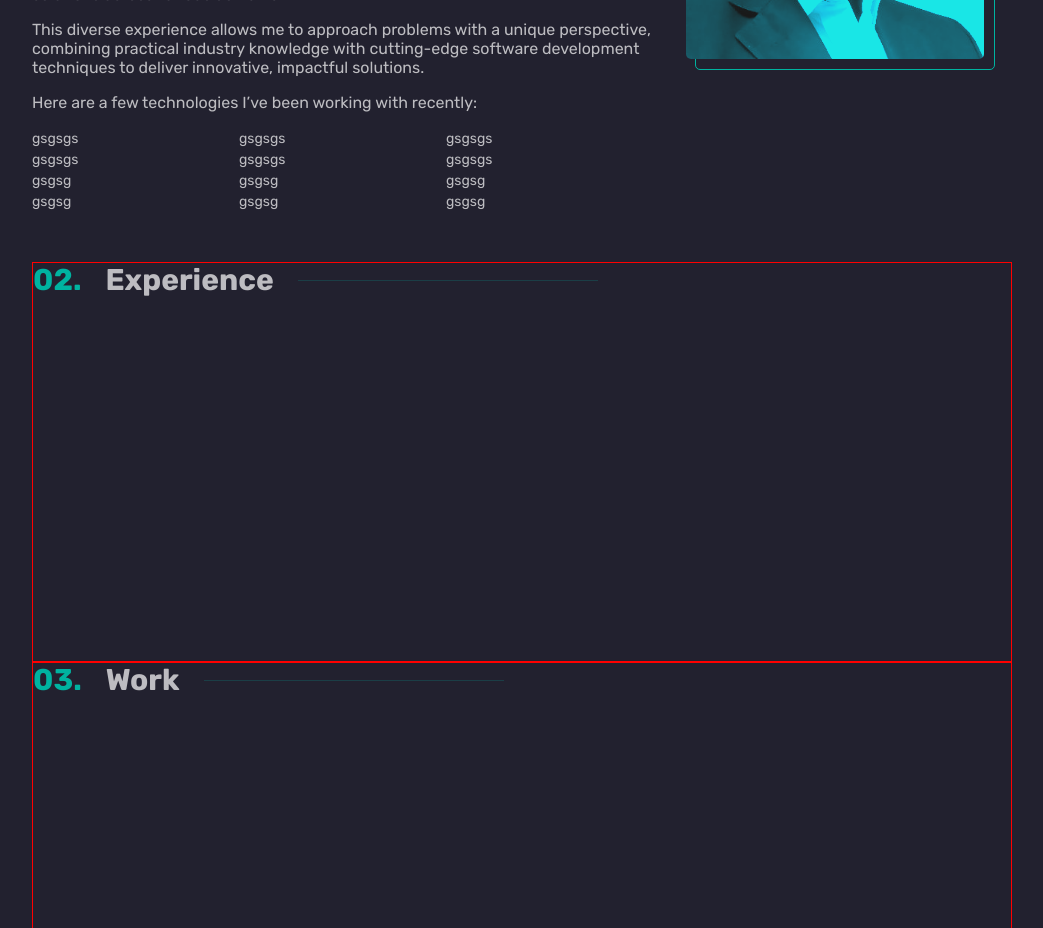
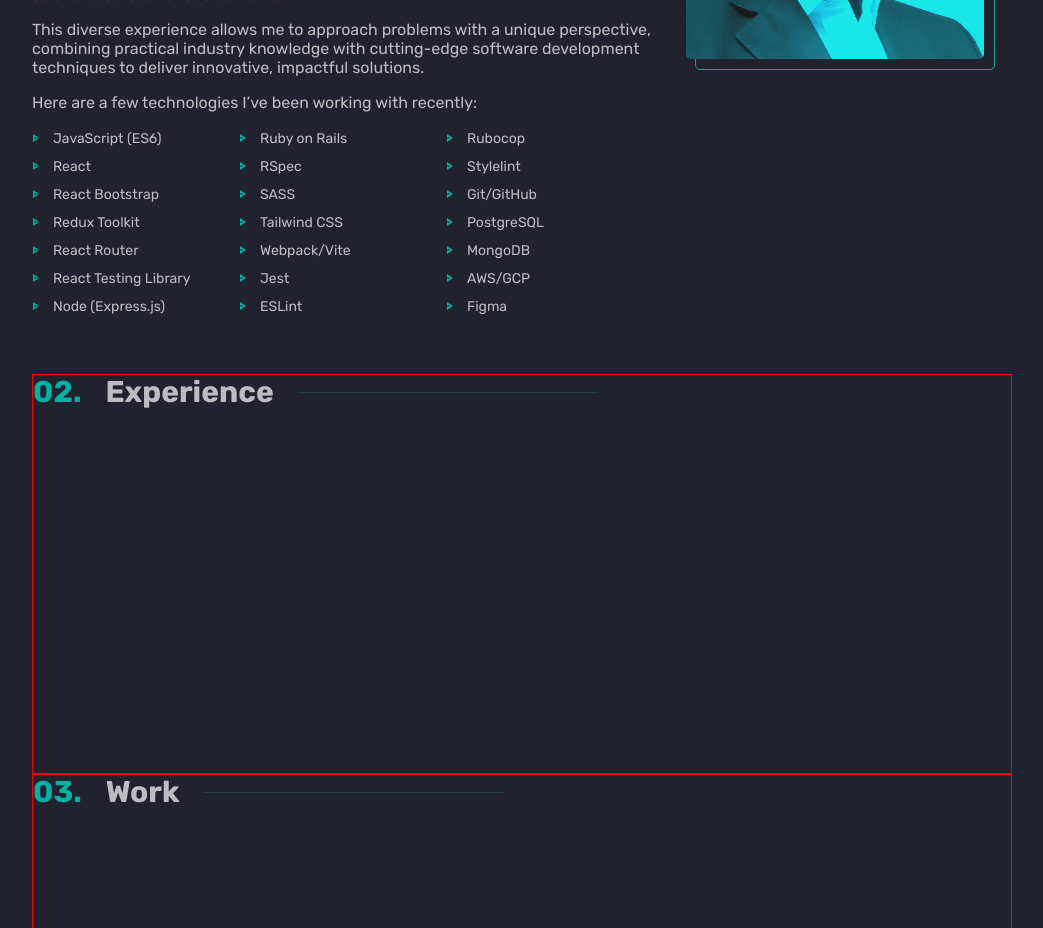
Before and after one commit to fmanimashaun/fmanimashaun.github.io, a React (Vite) app: page / in a window 1280 px wide. Shown: the part 960-1888 px from the top of the page, without its empty margins (118-1161 px from the left). Built offline with nearby package versions, Linux system fonts and the light colour scheme.

Commit message:
Update the about

```diff
--- a/src/components/AboutContent.jsx
+++ b/src/components/AboutContent.jsx
@@ -31,22 +31,33 @@ const AboutContent = () => {
         <p>Here are a few technologies I’ve been working with recently:</p>
         <div className="about__tech">
         <ul>
-            <li>gsgsgs</li>
-            <li>gsgsgs</li>
-            <li>gsgsg</li>
-            <li>gsgsg</li>
+  <li>JavaScript (ES6)</li>
+  <li>React</li>
+  <li>React Bootstrap</li>
+  <li>Redux Toolkit</li>
+  <li>React Router</li>
+  <li>React Testing Library</li>
+  <li>Node (Express.js)</li>
 </ul>
+
 <ul>
-            <li>gsgsgs</li>
-            <li>gsgsgs</li>
-            <li>gsgsg</li>
-            <li>gsgsg</li>
+  <li>Ruby on Rails</li>
+  <li>RSpec</li>
+  <li>SASS</li>
+  <li>Tailwind CSS</li>
+  <li>Webpack/Vite</li>
+  <li>Jest</li>
+  <li>ESLint</li>
 </ul>
+
 <ul>
-            <li>gsgsgs</li>
-            <li>gsgsgs</li>
-            <li>gsgsg</li>
-            <li>gsgsg</li>
+  <li>Rubocop</li>
+  <li>Stylelint</li>
+  <li>Git/GitHub</li>
+  <li>PostgreSQL</li>
+  <li>MongoDB</li>
+  <li>AWS/GCP</li>
+  <li>Figma</li>
 </ul>
         </div>
       </div>
--- a/src/scss/components/_about.scss
+++ b/src/scss/components/_about.scss
@@ -35,6 +35,40 @@
       gap: 1rem;
       @media screen and (min-width: 768px) {
         flex-basis: calc(65% - 1rem);
+      }
+
+      ul {
+        padding-inline-start: 1.5em;
+
+        li {
+          position: relative;
+          margin-bottom: 0.5em;
+
+          &::before,
+          &::after {
+            content: "";
+            position: absolute;
+            left: -1.5em;
+            top: 50%;
+            width: 0;
+            height: 0;
+            border-left: 0.3em solid transparent;
+            border-right: 0.3em solid transparent;
+            border-bottom: 0.45em solid;
+            transform: translateY(-50%) rotate(90deg);
+          }
+
+          &::before {
+            border-bottom-color: $accent-color;
+          }
+          &::after {
+            left: calc(-1.5em + 2.5px);
+            border-left-width: calc(0.25em - 2px);
+            border-right-width: calc(0.25em - 2px);
+            border-bottom-width: calc(0.4em - 2px);
+            border-bottom-color: $primary-bg-color;
+          }
+        }
       }
     }
 
```
Lines whose indentation alone changed are shown as unchanged.
